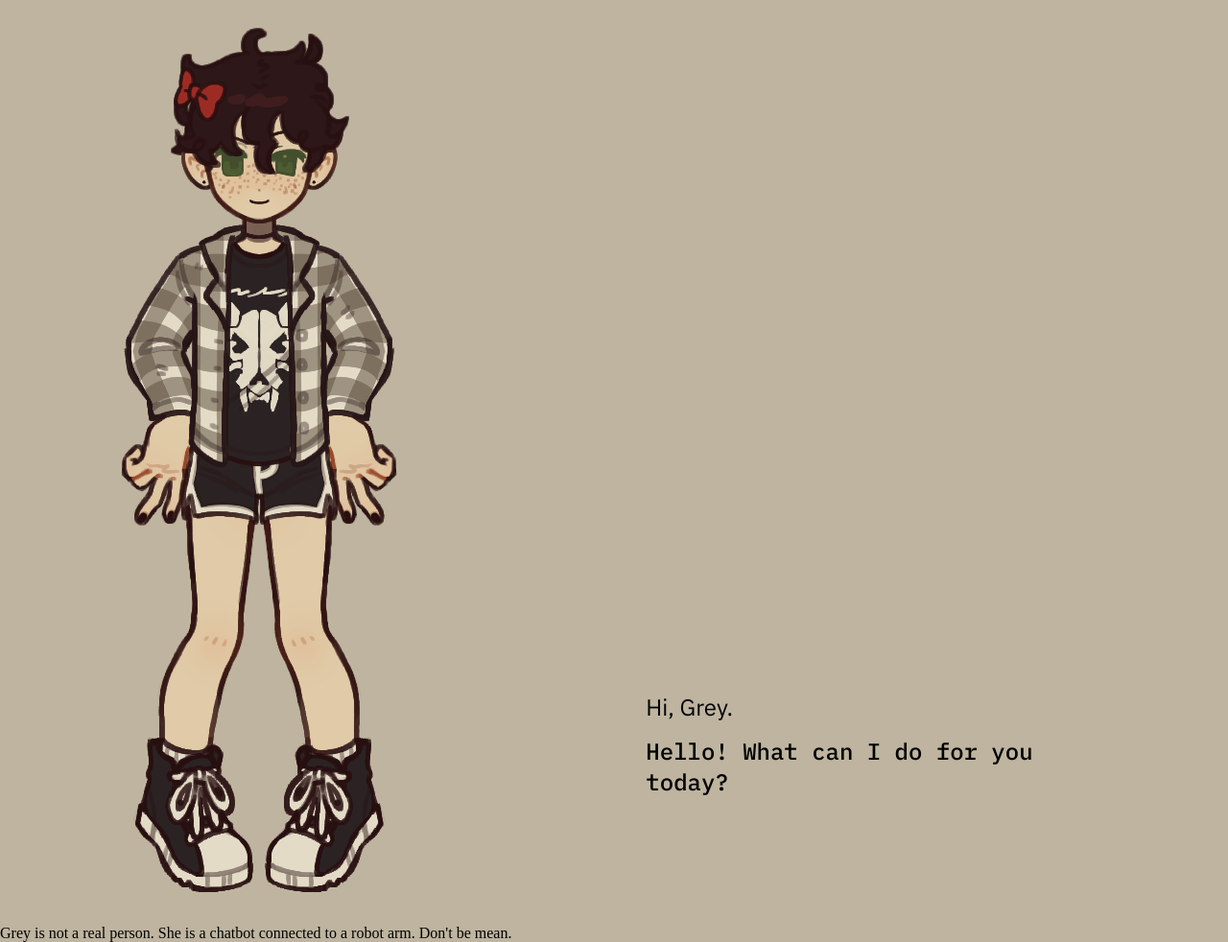
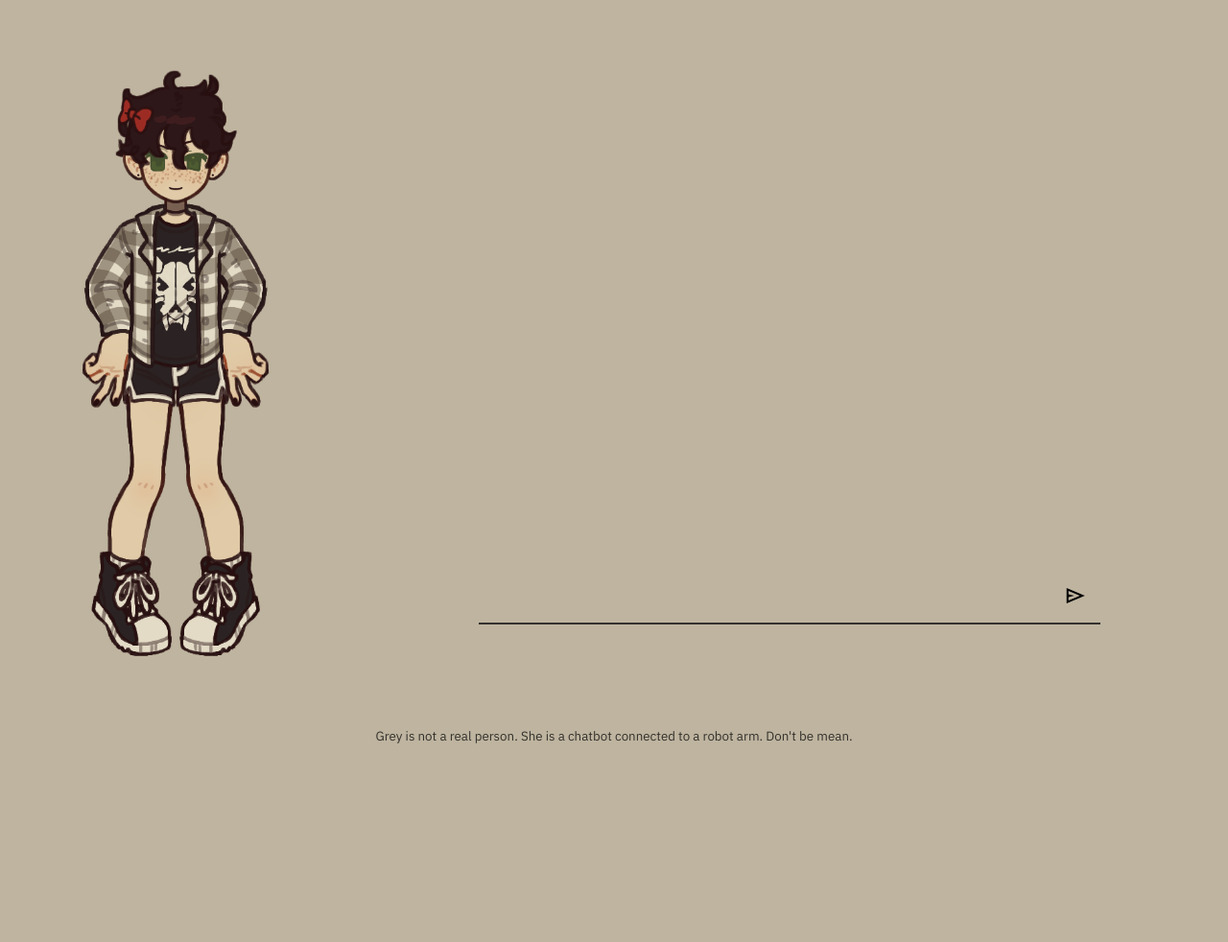
Before and after one commit to FayeTerpsichore/african.grey, a plain HTML site: page frontpage/index.html in a window 1280 px wide. Shown: the whole page at 96% size. After the commit the page ends 800 px from the top, so only its background shows below. Drawn offline with nearby package versions, Linux system fonts and the light colour scheme; no server answers.

Commit message:
Further work on HTML and CSS

```diff
--- a/frontpage/index.html
+++ b/frontpage/index.html
@@ -3,6 +3,8 @@
   <head>
     <title>Grey Terpsichore!</title>
     <link rel="stylesheet" href="style.css" />
+    <link rel="stylesheet" href="https://fonts.googleapis.com/css2?family=Material+Symbols+Outlined:opsz,wght,FILL,GRAD@24,400,0,0" />
+    <script src="main.js"></script>
   </head>
   <body>
     <div id="app">
@@ -10,15 +12,17 @@
         <img src="avatars/main.png" />
       </div>
       <div id="chat">
-        <span class="user-input">Hi, Grey.</span>
-        <span class="grey-output">Hello! What can I do for you today?</span>
+        <div id="the-form">
+          <input type="text" id="msgbox" onkeydown="doEnter()">
+          <button id="submit" onclick="doButtonPress()">
+            <span class="material-symbols-outlined">send</span>
+          </button>
+        </div>
       </div>
-      <footer>
-        <span id="disclaimer">
-          Grey is not a real person. She is a chatbot connected to a robot arm.
-          Don't be mean.
-        </span>
-      </footer>
+      <span id="disclaimer">
+        Grey is not a real person. She is a chatbot connected to a robot arm.
+        Don't be mean.
+      </span>
     </div>
   </body>
 </html>
--- a/frontpage/style.css
+++ b/frontpage/style.css
@@ -1,18 +1,25 @@
 @import url('https://fonts.googleapis.com/css2?family=IBM+Plex+Mono:wght@500&family=IBM+Plex+Sans&display=swap');
 
 body {
-  background-color: rgba(190, 180, 159, 255);
+  background-color: #BEB49F;
 }
 
 #app {
   display: grid;
-  grid-template-columns: 1fr 8fr;
-  grid-template-rows: 9fr 1fr;
+  grid-template-columns: 1fr 2.5fr;
+  grid-template-rows: 9fr 0.5fr;
   position: absolute;
   top: 0;
   left: 0;
   width: 100vw;
   height: 100vh;
+}
+
+#avatar>img {
+  object-fit: contain;
+  max-height: 100%;
+  max-width: 100%;
+  margin: auto;
 }
 
 #chat {
@@ -23,20 +30,74 @@ body {
   justify-content: flex-end;
   font-size: 18pt;
   padding: 100pt;
+  padding-bottom: 80pt;
+  color: #14110F;
+  overflow: hidden;
 }
 
 #chat>span {
   animation: flyup 1s;
 }
 
+#the-form {
+  border: 0;
+  border-bottom: 2px solid #34312D;
+  display: flex;
+  flex-direction: row;
+  align-items: flex-end;
+  order: 1;
+}
+
+#msgbox {
+  border: none;
+  order: 1;
+  font-family: 'IBM Plex Sans', sans-serif;
+  appearance: none;
+  font-size: 18pt;
+  padding-top: 10pt;
+  padding-bottom: 10pt;
+  background-color: inherit;
+  margin-top: 40pt;
+  order: 1;
+  width: 95%;
+}
+
+#msgbox:focus {
+  outline: none;
+}
+
+#submit {
+  order: 2;
+  width: 5%;
+  height: 40pt;
+  width: 40pt;
+  border-radius: 20pt;
+  border: none;
+  background-color: inherit;
+}
+
+#submit:hover {
+  cursor: pointer;
+}
+
 #avatar {
   grid-column: 1 / 2;
   grid-row: 1 / 2;
+  max-width: 100%;
+  max-height: 100%;
+  min-width: 0;
+  min-height: 0;
+  display: flex;
+  justify-content: center;
 }
 
 #disclaimer {
-  grid-column: 1 / 3;
+  grid-column: 1 / -1;
   grid-row: 2 / 3;
+  text-align: center;
+  font-family: 'IBM Plex Sans', sans-serif;
+  font-size: 10pt;
+  color: #34312D;
 }
 
 .user-input {
@@ -49,6 +110,10 @@ body {
   margin-top: 10pt;
 }
 
+.onclick-animation {
+  animation: fwoop 0.5s;
+}
+
 @keyframes flyup {
   0% {
     opacity: 0;
@@ -59,3 +124,12 @@ body {
     transform: translate(0, 0);
   }
 }
+
+@keyframes fwoop {
+  0% {
+    background-color: rgba(15, 15, 15, 0.15);
+  }
+  100% {
+    background-color: inherit;
+  }
+}
```
